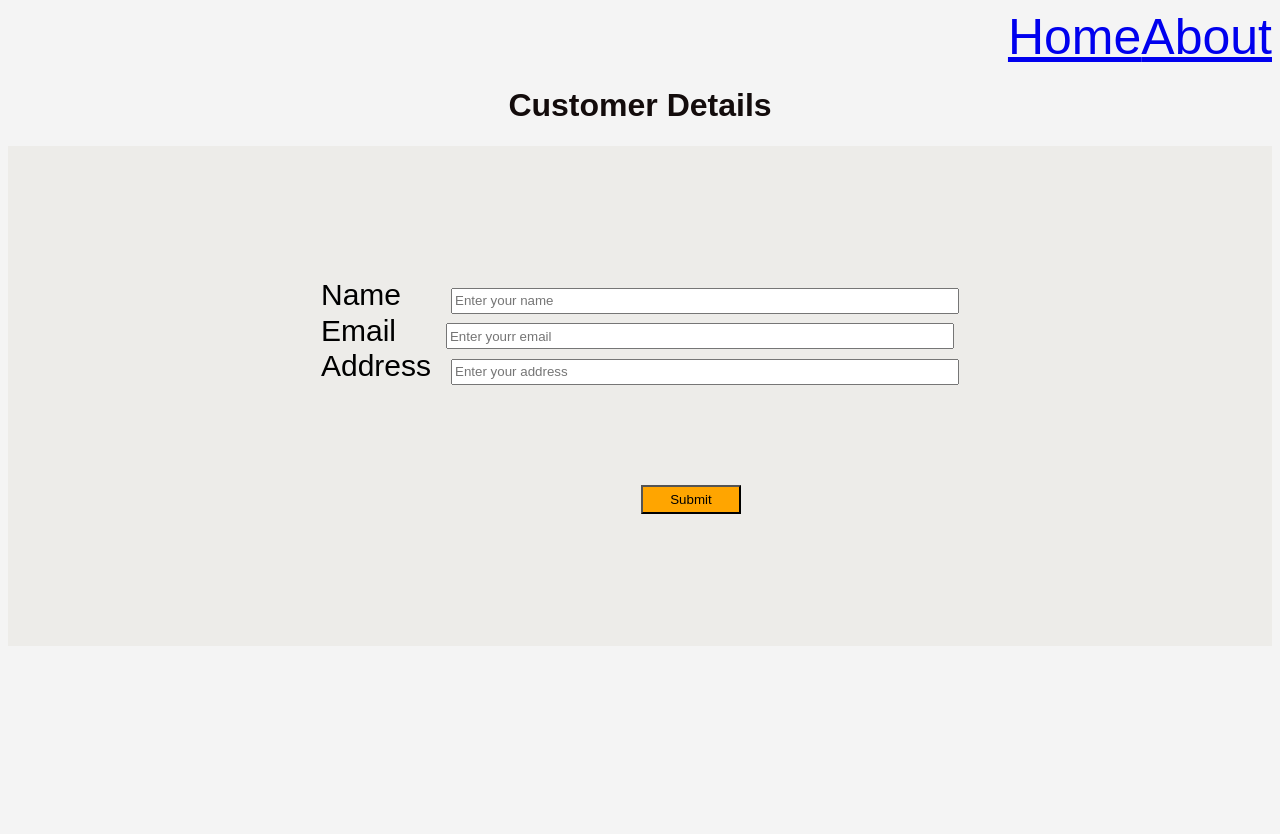
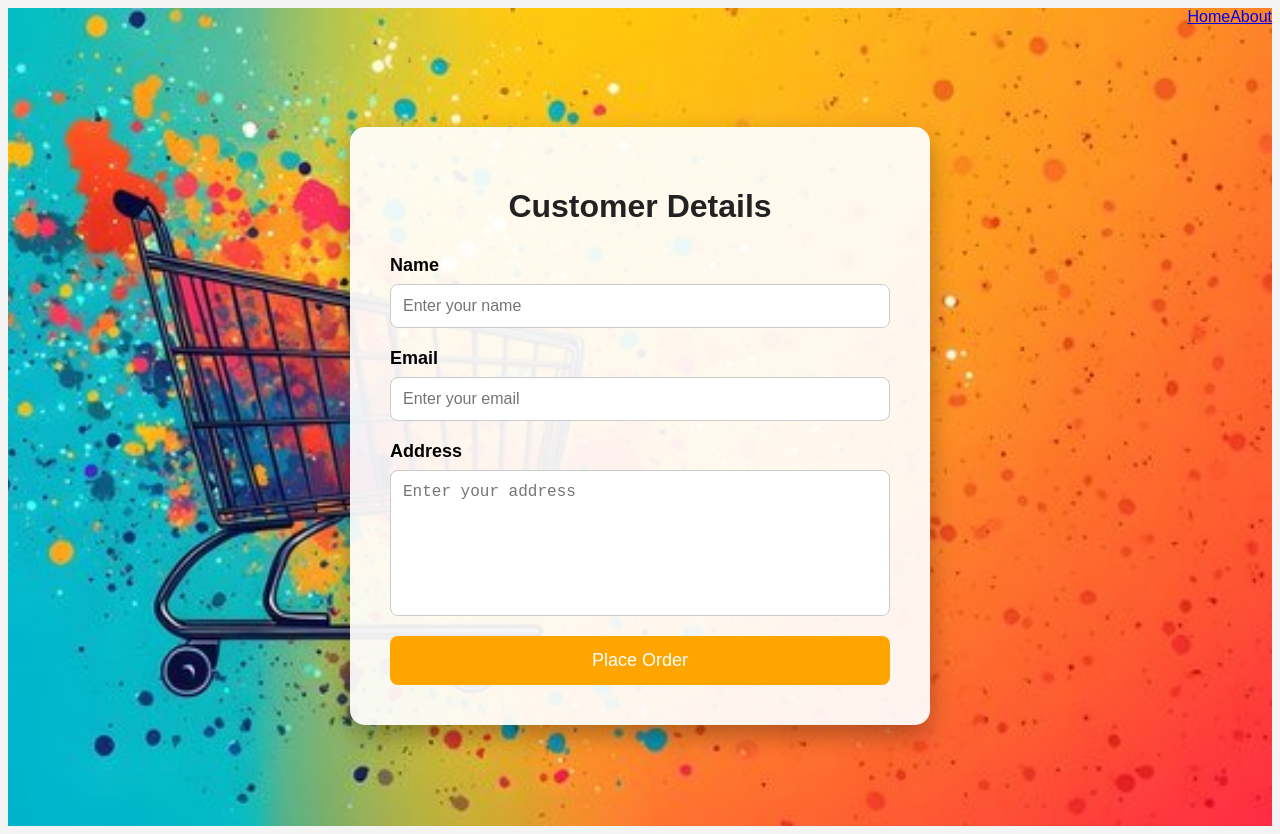
Before and after one commit to srijaanaparthi/Ecommerce-Website, a React (Create React App) app: page /CheckOut in a window 1280 px wide. Before the commit the page ends 800 px from the top, so only its background shows below. Built offline with nearby package versions, Linux system fonts and the light colour scheme.

Commit message:
styling started

```diff
--- a/src/App.css
+++ b/src/App.css
@@ -1,10 +1,30 @@
+
 .App {
-  text-align: center;
-  background-color: rgb(249, 247, 245);
-  background-repeat: space;
-  height: 100vh;
+  position: relative;
+  min-height: 100vh;
+  overflow: hidden;
 }
+.App::before {
+  content: "";
+  position: absolute;
+  top: 0;
+  left: 0;
+  width: 100%;
+  height: 100%;
+
+  background-image: url("./assets/banner.jpg");
+  background-size: cover;
+  background-position: center;
+  background-repeat: no-repeat;
+
+  filter: blur(2px);
+  transform: scale(1.1);
+
+  z-index: -1;
+}
+
 .App h2{
+  justify-content: center;
   text-align: center;
   font-size: 100%;
 }
@@ -27,3 +47,14 @@
   color: white;
 
 }
+.background{
+    min-height:100vh;
+
+    background-image:url("./assets/banner.jpg");
+
+    background-size:cover;
+    background-position:center;
+    background-repeat:no-repeat;
+
+    background-attachment:fixed;
+}
--- a/src/App.js
+++ b/src/App.js
@@ -1,5 +1,6 @@
 
 import './App.css';
+// import './banner-shopingg.jpg';
 import ProductCard from './pages/ProductCard';
 import ViewDetails from './pages/ViewDetails';
 import AddToCart from './pages/AddToCart';
@@ -15,7 +16,8 @@ function Login() {
   };
   return (
     <div className="App">
-      <h1>Welcome to our E-commerce Website!</h1>
+      <div className='content'>
+      <h1 style={{textAlign:'center'}}>Welcome to our E-commerce Website!</h1>
       <form>
       <label htmlFor='email'>email</label>
 
@@ -24,16 +26,18 @@ function Login() {
         <label htmlFor='password'>password</label>
       <input type="password" placeholder="Enter your password" required />
       </section>
-      <button onClick={handleLogin}>Login</button>
+      <button style={{textAlign:'center',marginInlineStart:700}}
+      onClick={handleLogin}>Login</button>
       </form>
-
+       </div>
     </div>
   );
 }
 function App() {
+
   const location = useLocation();
   return (
-   <>
+   <div className='background'>
     {location.pathname !== "/" && <Navbar />}
     <Routes>
       <Route path="/" element={<Login />} />
@@ -44,7 +48,7 @@ function App() {
        <Route path='/LandingPage'element={<LandingPage/>}/>
        <Route path='/cart' element={<AddToCart/>}/>
     </Routes>
-    </>
+    </div>
   );
 }
 export default App;
--- a/src/pages/AddToCart.jsx
+++ b/src/pages/AddToCart.jsx
@@ -18,13 +18,13 @@ const navigate=useNavigate();
   }
   return(
 
-        <div style={{ textAlign: "left", padding: "30px" }}>
+        <div style={{display: '-ms-flexbox', textAlign: "left", padding: "30px" ,color:'black',backgroundColor:'InfoBackground',marginBottom:30,}}>
       <img
         src={Cartproductt.image}
         alt={Cartproductt.title}
         width="250"
         height="250"
-        style={{ objectFit: "contain" }}
+        style={{ objectFit: "contain"}}
       />
 
       <h2 style={{fontSize:'250%'}}>{Cartproductt.title}</h2>
--- a/src/pages/CheckOut.css
+++ b/src/pages/CheckOut.css
@@ -1,21 +1,104 @@
-.custdetails{
-    align-items: center;
-    background-color: rgb(237, 236, 233);
-    background-size: 500vh;
-    display: flex;
-    height: 500px;
-    margin-top: auto;
-    justify-content: center;
+.checkout-container{
+    min-height:100vh;
+
+    display:flex;
+
+    justify-content:center;
+
+    align-items:center;
 }
-.ipt{
-    align-items: center;
-    justify-content: center;
-    max-width: 100%;
-  size: 5cm;
 
+.checkout-card{
+
+    width:500px;
+
+    background:rgba(255,255,255,0.92);
+
+    padding:40px;
+
+    border-radius:15px;
+
+    box-shadow:0 10px 25px rgba(0,0,0,.3);
 }
-.heading{
-align-items: center;
-text-align:center;
-color: #130c0c;
+
+.checkout-card h1{
+
+    text-align:center;
+
+    margin-bottom:30px;
+
+    color:#222;
 }
+
+.input-group{
+
+    display:flex;
+
+    flex-direction:column;
+
+    margin-bottom:20px;
+}
+
+.input-group label{
+
+    font-size:18px;
+
+    font-weight:bold;
+
+    margin-bottom:8px;
+}
+
+.input-group input,
+.input-group textarea{
+
+    padding:12px;
+
+    border:1px solid #ccc;
+
+    border-radius:8px;
+
+    font-size:16px;
+
+    outline:none;
+}
+
+.input-group input:focus,
+.input-group textarea:focus{
+
+    border-color:orange;
+}
+
+.input-group textarea{
+
+    height:120px;
+
+    resize:none;
+}
+
+.checkout-card button{
+
+    width:100%;
+
+    padding:14px;
+
+    background:orange;
+
+    color:white;
+
+    border:none;
+
+    border-radius:8px;
+
+    font-size:18px;
+
+    cursor:pointer;
+
+    transition:.3s;
+}
+
+.checkout-card button:hover{
+
+    background:#ff8800;
+
+    transform:scale(1.02);
+}
--- a/src/pages/CheckOut.jsx
+++ b/src/pages/CheckOut.jsx
@@ -1,67 +1,77 @@
-import {useState} from 'react';
-import './CheckOut.css'
-import Popup from  './Popup'
-import './Popup.css';
+import { useState } from "react";
+import "./CheckOut.css";
+import Popup from "./Popup";
 
-function CheckOut(){
+function CheckOut() {
+  const [name, setName] = useState("");
+  const [email, setEmail] = useState("");
+  const [address, setAddress] = useState("");
+  const [showPopup, setShowPopup] = useState(false);
 
-const [name,setName]=useState();
-const [email,setEmail]=useState("");
-const [address, setAddress] = useState("");
-const [showPopup,setShowPopup] = useState("");
-const handleSubmit=(e) =>{
+  const handleSubmit = (e) => {
     e.preventDefault();
+
     setShowPopup(true);
+
+    setName("");
     setEmail("");
-    setName("");
     setAddress("");
+  };
 
-}
-return(
-    <>
-     <h1 className='heading'>Customer Details</h1>
-    <div className='custdetails'>
+  return (
+    <div className="checkout-container">
+      <div className="checkout-card">
+        <h1>Customer Details</h1>
 
-        <form onSubmit={handleSubmit} style={{alignContent:'center'}}>
-            <label style={{fontSize:30,marginInlineEnd:50}}>Name</label>
-            <input style={{fontSize:'2500',width:500,height:20}}
+        <form onSubmit={handleSubmit}>
+
+          <div className="input-group">
+            <label>Name</label>
+            <input
               type="text"
               placeholder="Enter your name"
               value={name}
               onChange={(e) => setName(e.target.value)}
               required
-            ></input>
-            <br></br>
-            <label style={{fontSize:30,marginInlineEnd:50}}>Email</label>
-            <input style={{width:500,height:20}}
+            />
+          </div>
+
+          <div className="input-group">
+            <label>Email</label>
+            <input
               type="email"
-            placeholder="Enter yourr email"
+              placeholder="Enter your email"
               value={email}
               onChange={(e) => setEmail(e.target.value)}
               required
+            />
+          </div>
 
-            ></input>
-            <br></br>
-          <label style={{fontSize:30,marginInlineEnd:20}}>Address</label>
-            <input style={{width:500,marginInlineStart:0,height:20}}
-            type="text"
+          <div className="input-group">
+            <label>Address</label>
+            <textarea
               placeholder="Enter your address"
               value={address}
               onChange={(e) => setAddress(e.target.value)}
               required
+            />
+          </div>
 
-            ></input> <br></br>
-            <button  style={{textAlign:'center',backgroundColor:'orange',width:100,marginInlineStart:320,padding:5,marginTop:100}}
-            onSubmit={handleSubmit}>Submit</button>
+          <button type="submit">
+            Place Order
+          </button>
+
         </form>
-        {showPopup &&(
-            <Popup message ="your order is placed" onClose={()=>setShowPopup(false)}/>
+      </div>
+
+      {showPopup && (
+        <Popup
+          message="🎉 Your order has been placed successfully!"
+          onClose={() => setShowPopup(false)}
+        />
       )}
     </div>
-    </>
-)
+  );
+}
 
-
-
-}
 export default CheckOut;
--- a/src/pages/LandingPage.css
+++ b/src/pages/LandingPage.css
@@ -1,28 +1,71 @@
+.landing-page{
+    min-height:100vh;
+
+    background-image:url("./banner.jpg");
+
+    background-size:cover;
+    background-position:center;
+    background-repeat:no-repeat;
+
+    display:flex;
+    justify-content:center;
+    align-items:center;
+}
+
+.overlay{
+
+    width:100%;
+    min-height:100vh;
+
+    background:rgba(0,0,0,0.45);
+
+    display:flex;
+    justify-content:center;
+    align-items:center;
+}
+
 .intro-txt{
-    margin: 0%;
-    padding: 0%;
-    text-align: center;
-    color: black;
-   background-color: rgb(209, 203, 195);
-width:auto;
-height: 20%;
+
+    width:70%;
+    text-align:center;
+    color:white;
 }
+
 .intro-txt h1{
-    margin: 1%;
-    padding: auto;
-    text-decoration:underline;
-    font-size: 500%;
-    font-family: Cambria, Cochin, Georgia, Times, 'Times New Roman', serif;
+
+    font-size:60px;
+
+    margin-bottom:30px;
+
+    letter-spacing:2px;
+
+    text-shadow:2px 2px 10px black;
 }
+
 .intro-txt p{
-    font-size: 500%;
-    margin: 10%;
-    text-align: center;
-    justify-content:center;
-    color:rgb(8, 60, 60);
-    font-style: italic;
-    font-family: 'Lucida Sans', 'Lucida Sans Regular', 'Lucida Grande', 'Lucida Sans Unicode', Geneva, Verdana, sans-serif;
+
+    font-size:30px;
+
+    line-height:1.8;
+
+    margin-bottom:40px;
+
+    color:#f3f3f3;
 }
-a{
-    font-size: 50px;
+.link{
+    display:inline-block;
+
+    padding:15px 35px;
+
+    background:#ff9800;
+
+    color:white;
+
+    text-decoration:none;
+
+    font-size:22px;
+
+    border-radius:8px;
+
+    transition:.3s;
 }
--- a/src/pages/LandingPage.jsx
+++ b/src/pages/LandingPage.jsx
@@ -2,14 +2,18 @@ import './LandingPage.css'
 import { Link } from "react-router-dom";
 function LandingPage(){
     return(
+        <div className="landing-page">
+            <div className="overlay">
         <div className="intro-txt">
             <h1 >Welcome to the Ecommerce Website</h1>
             <p >"Meet your new favorite. 🌟 Our latest collection is officially live and waiting for you."
                 <br></br>"The wait is over! Fresh drops have arrived just in time to upgrade your routine."<br></br>
                 "Be the first to own it. Discover what’s trending in our New Arrivals section today!"</p>
-            <a><Link className='link' to='/products'>Products</Link></a>
+            <Link  className='link' to='/products'>Products</Link>
             <br></br>
              {/* <Link to='/cart'>View Cart</Link>  */}
+        </div>
+        </div>
         </div>
     )
 }
--- a/src/pages/ProductCard.css
+++ b/src/pages/ProductCard.css
@@ -64,7 +64,7 @@ body {
     margin-top: 10px;
     border: none;
     border-radius: 5px;
-    background-color: #19e82e;
+    background-color: #e79223;
     color: white;
     cursor: pointer;
     font-size: 15px;
--- a/src/pages/ViewDetails.jsx
+++ b/src/pages/ViewDetails.jsx
@@ -18,7 +18,7 @@ const navigate=useNavigate();
   }
 
   return (
-    <div style={{ textAlign: "center", padding: "30px" }}>
+    <div style={{ textAlign: "center", padding: "30px" ,color:'black',boxSizing:'content-box',marginLeft:20,backgroundColor:'ButtonShadow' }}>
       <img
         src={product.image}
         alt={product.title}
--- a/src/pages/productCard.jsx
+++ b/src/pages/productCard.jsx
@@ -16,6 +16,7 @@ function ProductCard(){
         <><section>
             <h2 style={{textAlign:'center',fontFamily:'Courier New',fontSize:'500%'}}>Our Products</h2>
             </section>
+
         <div className="product-card">
 
             {Products.map(product=>(
```
Also changed, not shown: src/assets/banner.jpg (added), src/pages/banner.jpg (added). Lines whose indentation alone changed are shown as unchanged.
